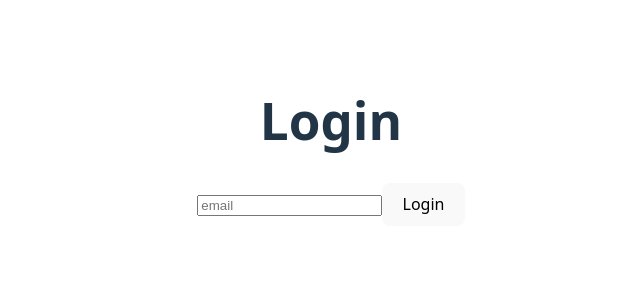
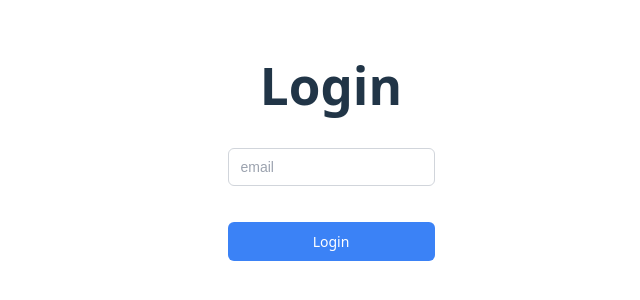
Before and after one commit to m3lc/manage-social-messages-app, a React (Vite) app: page /mentions/1 in a window 1280 px wide. Shown: the part 258-558 px from the top of the page, without its empty margins (309-949 px from the left). Built offline with nearby package versions, Linux system fonts and the light colour scheme.

Commit message:
- updated layout and style of login feature

```diff
--- /dev/null
+++ b/src/features/login/login.css
@@ -0,0 +1,55 @@
+.container-login-input {
+  display: flex;
+  flex-direction: column;
+  gap: 8px;
+  margin-bottom: 16px;
+}
+
+.container-login-input label {
+  font-weight: 500;
+  color: #374151;
+  font-size: 14px;
+}
+
+.container-login-input input {
+  padding: 10px 12px;
+  border: 1px solid #d1d5db;
+  border-radius: 6px;
+  font-size: 14px;
+  transition: all 0.2s ease;
+  outline: none;
+}
+
+.container-login-input input:focus {
+  border-color: #3b82f6;
+  box-shadow: 0 0 0 3px rgba(59, 130, 246, 0.1);
+}
+
+.container-login-input input::placeholder {
+  color: #9ca3af;
+}
+
+.container-login-button {
+  padding-top: 20px;
+}
+
+.container-login-button button {
+  width: 100%;
+  padding: 10px 16px;
+  background-color: #3b82f6;
+  color: white;
+  border: none;
+  border-radius: 6px;
+  font-size: 14px;
+  font-weight: 500;
+  cursor: pointer;
+  transition: background-color 0.2s ease;
+}
+
+.container-login-button button:hover {
+  background-color: #2563eb;
+}
+
+.container-login-button button:active {
+  background-color: #1d4ed8;
+}
--- a/src/features/login/login.jsx
+++ b/src/features/login/login.jsx
@@ -1,4 +1,5 @@
 import { useLoginUserApi } from '../../contexts/login/hooks/use-login-user-api';
+import './login.css';
 
 export function Login() {
   const { onLogin } = useLoginUserApi();
@@ -14,8 +15,12 @@ export function Login() {
     <div>
       <h1>Login</h1>
       <form onSubmit={e => handleSubmit(e)}>
-        <input type="text" name="email" placeholder="email" />
-        <button type="submit">Login</button>
+        <div className="container-login-input">
+          <input type="text" name="email" placeholder="email" />
+        </div>
+        <div className="container-login-button">
+          <button type="submit">Login</button>
+        </div>
       </form>
     </div>
   );
```
